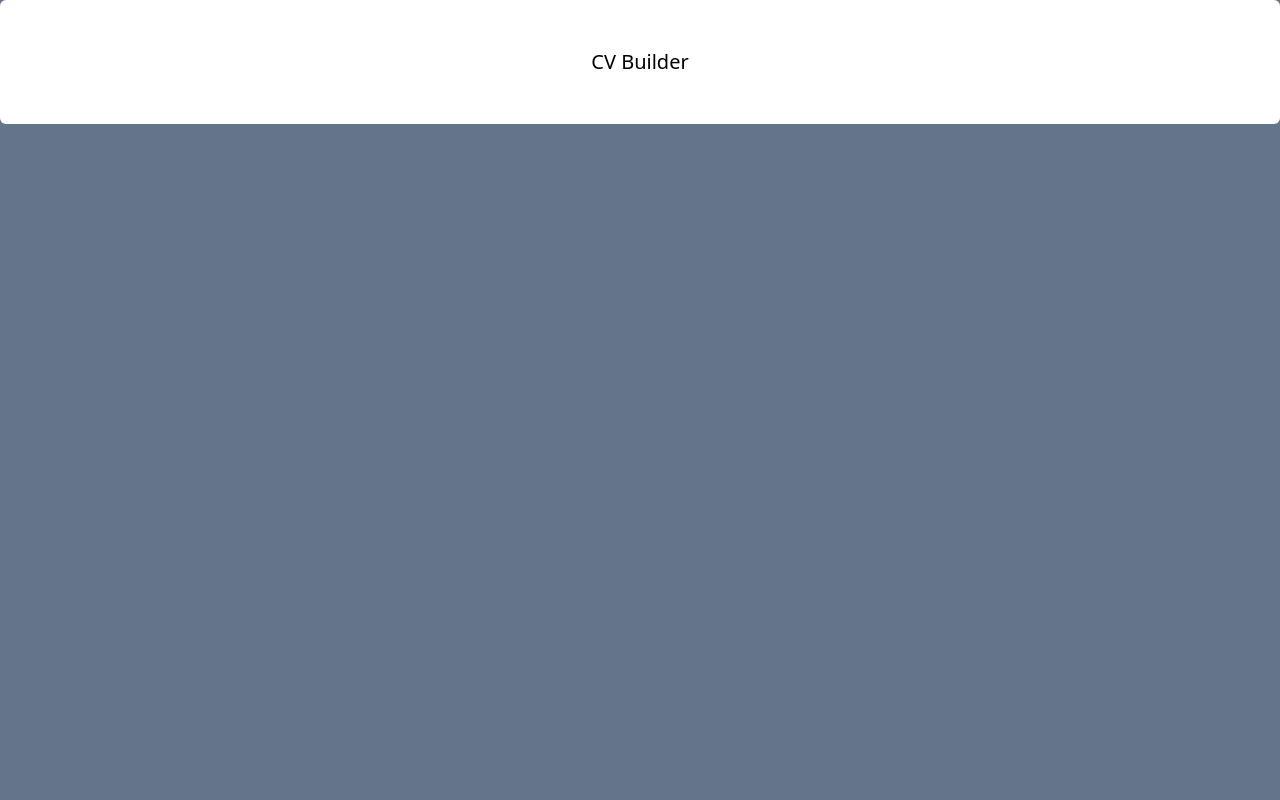
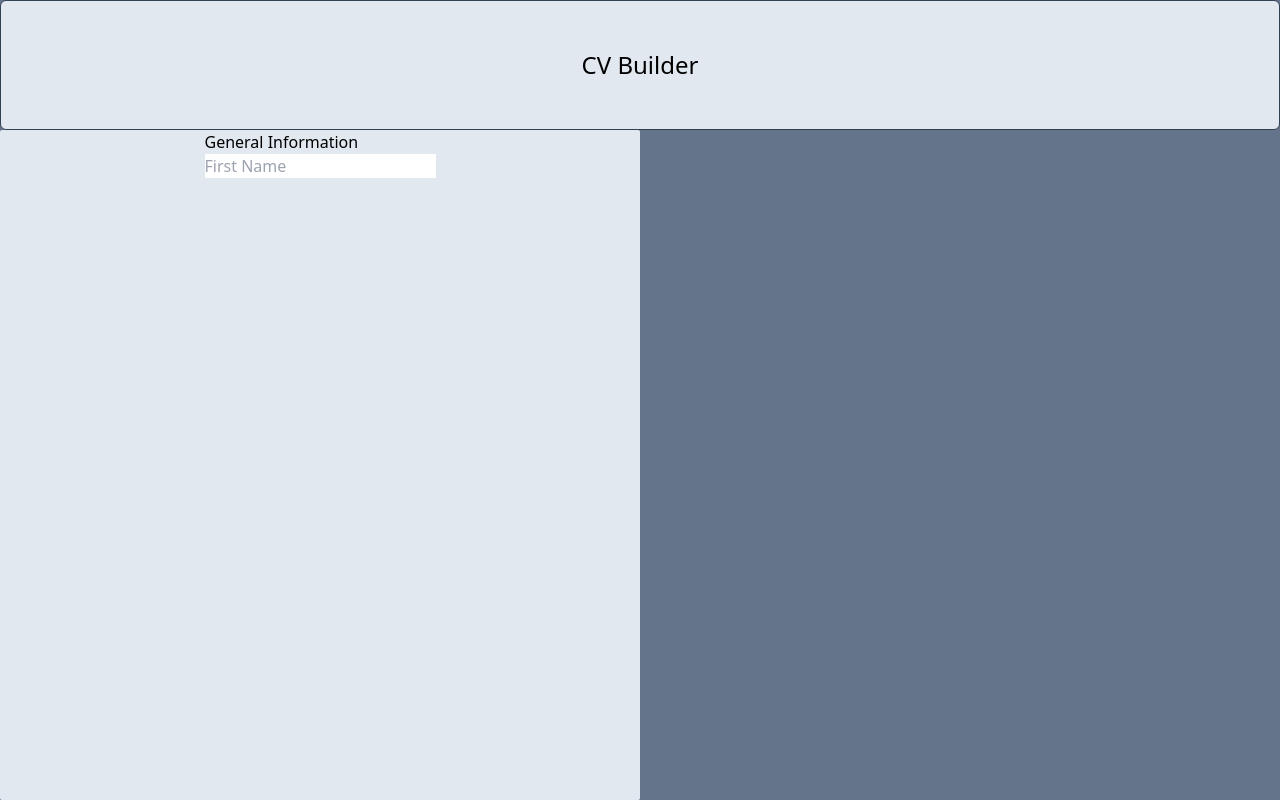
Before and after one commit to bdaneels/odin-cv, a React (Vite) app: page / in a window 1280 px wide. Built offline with nearby package versions, Linux system fonts and the light colour scheme.

Commit message:
create leftpane and part of general card

```diff
--- a/src/App.jsx
+++ b/src/App.jsx
@@ -1,10 +1,12 @@
 import "./App.css";
 import Header from "./components/header";
+import LeftPanel from "./components/leftpanel";
 
 function App() {
   return (
     <div className="flex flex-col bg-slate-500 h-screen w-screen justify-start">
       <Header />
+      <LeftPanel/>
       {
         //header
         //div left to right
--- /dev/null
+++ b/src/components/general.jsx
@@ -0,0 +1,14 @@
+import '../App.css'
+
+export default function GeneralCard(){
+
+
+return (
+    <div>
+        <h2>General Information</h2>
+        <input placeholder={'First Name'}/>
+
+    </div>
+)
+
+}
--- a/src/components/header.jsx
+++ b/src/components/header.jsx
@@ -2,7 +2,7 @@ import "../App.css";
 function Header() {
   return (
     <>
-      <div className="text-xl rounded-md bg-white w-full py-12 px-8 mx-auto text-center ">
+      <div className="text-2xl rounded-md bg-slate-200 border border-slate-700 w-full py-12 px-8 mx-auto text-center ">
         {" CV Builder"}
       </div>
     </>
--- /dev/null
+++ b/src/components/leftpanel.jsx
@@ -0,0 +1,15 @@
+import "../App.css";
+import GeneralCard from "./general";
+
+function LeftPanel(){
+
+    return (
+        <div className="h-full w-1/2 bg-slate-200 rounded-sm flex flex-col justify-start items-center" >
+        <GeneralCard/>
+
+        </div>
+    )
+
+}
+
+export default LeftPanel
```
Also changed, not shown: 1 other file (tests, documents, lock files or other folders).
